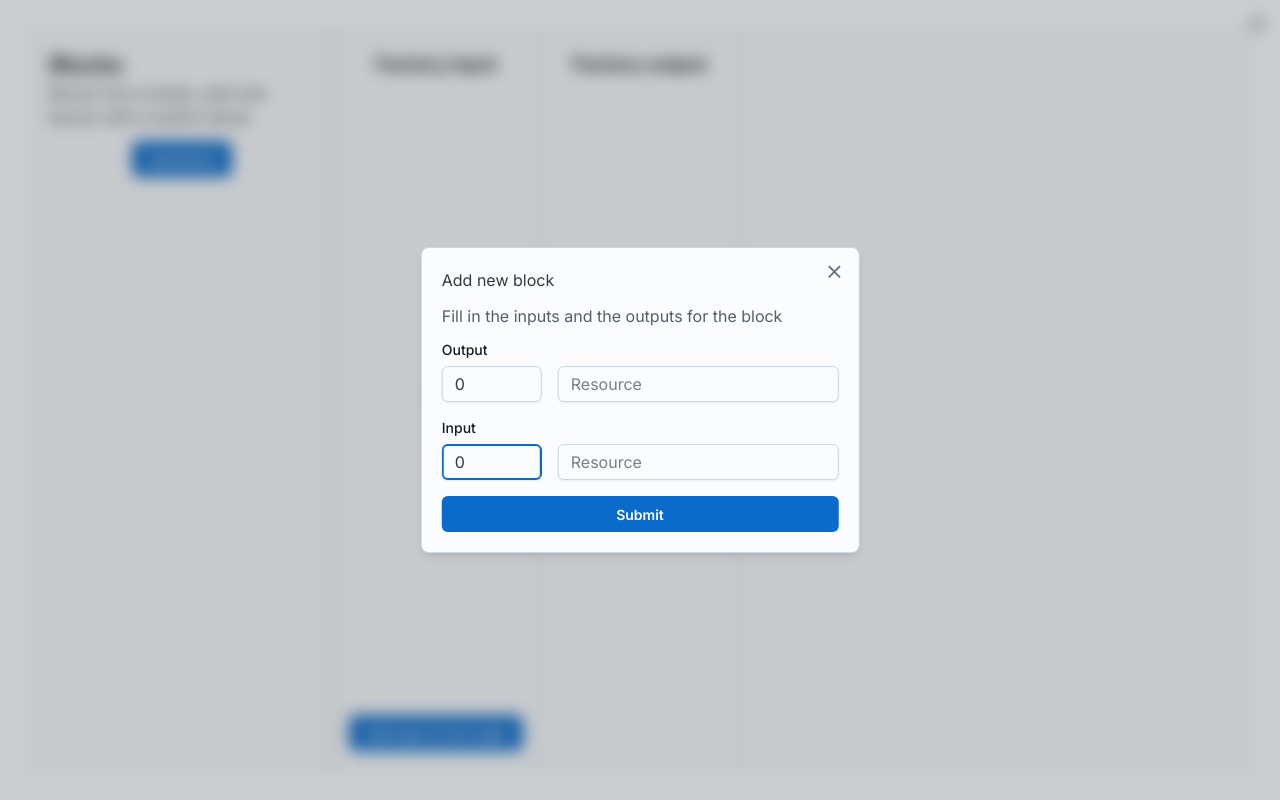
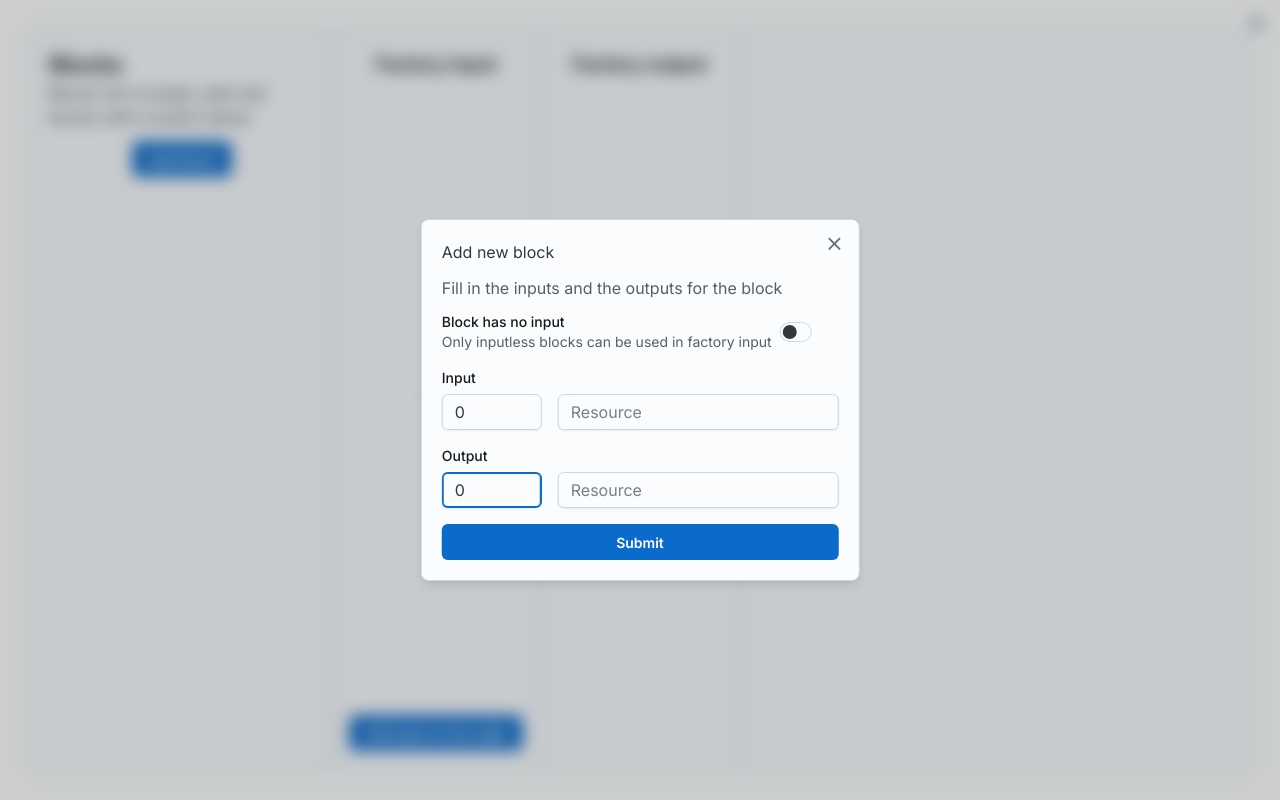
Before and after one commit to MonstraG/my-page, a Next.js app: page /diagrams in a window 1280 px wide. Both pictures are taken after a click on the button "Add block". Built offline with nearby package versions, Linux system fonts and the light colour scheme.

Commit message:
feat(diagrams): allow creating inputless blocks

```diff
--- a/src/app/(app)/diagrams/IOInput.tsx
+++ b/src/app/(app)/diagrams/IOInput.tsx
@@ -13,9 +13,10 @@ interface Props {
 	io: IO;
 	setIo: Dispatch<SetStateAction<IO>>;
 	label: string;
+	disabled?: boolean;
 }
 
-export const IOInput: FC<Props> = ({ io, setIo, label }) => {
+export const IOInput: FC<Props> = ({ io, setIo, label, disabled }) => {
 	const onAmountChange = (e: ChangeEvent<HTMLInputElement>) => {
 		setIo((prev) => ({
 			...prev,
@@ -28,7 +29,7 @@ export const IOInput: FC<Props> = ({ io, setIo, label }) => {
 	};
 
 	return (
-		<FormControl>
+		<FormControl disabled={Boolean(disabled)}>
 			<FormLabel>{label}</FormLabel>
 			<Stack direction="row" spacing={2}>
 				<Input
@@ -37,8 +38,13 @@ export const IOInput: FC<Props> = ({ io, setIo, label }) => {
 					value={io.amount}
 					onChange={onAmountChange}
 					sx={{ width: "100px" }}
+					disabled={disabled}
 				/>
-				<ResourceAutocomplete value={io.resource} onChange={onResourceChange} />
+				<ResourceAutocomplete
+					value={io.resource}
+					onChange={onResourceChange}
+					disabled={disabled}
+				/>
 			</Stack>
 		</FormControl>
 	);
--- a/src/app/(app)/diagrams/NewBlockDialog.tsx
+++ b/src/app/(app)/diagrams/NewBlockDialog.tsx
@@ -1,11 +1,11 @@
 import type { FC, FormEvent } from "react";
-import { DialogContent, Modal, ModalClose, ModalDialog, Stack, Typography } from "@mui/joy";
+import { DialogContent, Modal, ModalClose, ModalDialog, Stack, Typography, Button } from "@mui/joy";
 import { useEffect, useState } from "react";
 import type { IO } from "@/app/(app)/diagrams/diagrams.types";
-import Button from "@mui/joy/Button";
 import { getEmptyIO } from "@/app/(app)/diagrams/diagram.helpers";
 import { IOInput } from "@/app/(app)/diagrams/IOInput";
 import { Block } from "@/app/(app)/diagrams/Block";
+import { SwitchControl } from "@/app/(app)/diagrams/Switch";
 
 interface Props {
 	isOpen: boolean;
@@ -16,23 +16,28 @@ interface Props {
 export const NewBlockDialog: FC<Props> = ({ isOpen, close, addBlock }) => {
 	const [input, setInput] = useState<IO>(getEmptyIO());
 	const [output, setOutput] = useState<IO>(getEmptyIO());
+	const [inputless, setInputless] = useState<boolean>(false);
 	useEffect(() => {
 		if (isOpen) {
+			setInput(getEmptyIO());
 			setOutput(getEmptyIO());
-			setInput(getEmptyIO());
 		}
 	}, [isOpen]);
+
+	const handleInputlessChange = (newInputless: boolean) => {
+		setInputless(newInputless);
+		setInput(getEmptyIO());
+	};
 
 	const onSubmit = (event: FormEvent) => {
 		event.preventDefault();
 
-		if (
-			input.amount <= 0 ||
-			output.amount <= 0 ||
-			!input.resource.trim() ||
-			!output.resource.trim()
-		) {
-			// todo: snackbar "invalid block"
+		const inputEmpty = input.amount <= 0 || !input.resource.trim();
+		if (!inputless && inputEmpty) {
+			return;
+		}
+		const outputEmpty = output.amount <= 0 || !output.resource.trim();
+		if (outputEmpty) {
 			return;
 		}
 
@@ -53,9 +58,16 @@ export const NewBlockDialog: FC<Props> = ({ isOpen, close, addBlock }) => {
 				<DialogContent>Fill in the inputs and the outputs for the block</DialogContent>
 				<form onSubmit={onSubmit}>
 					<Stack spacing={2}>
-						<IOInput label="Output" io={input} setIo={setInput} />
+						<SwitchControl
+							label="Block has no input"
+							helperText="Only inputless blocks can be used in factory input"
+							checked={inputless}
+							setChecked={handleInputlessChange}
+						/>
 
-						<IOInput label="Input" io={output} setIo={setOutput} />
+						<IOInput label="Input" io={input} setIo={setInput} disabled={inputless} />
+
+						<IOInput label="Output" io={output} setIo={setOutput} />
 
 						<Button type="submit">Submit</Button>
 					</Stack>
--- a/src/app/(app)/diagrams/ResourceAutocomplete.tsx
+++ b/src/app/(app)/diagrams/ResourceAutocomplete.tsx
@@ -17,12 +17,13 @@ const optionEquality = (a: ResourceOption, b: ResourceOption) => a.title === b.t
 interface Props {
 	value: string;
 	onChange: (resource: string) => void;
+	disabled?: boolean | undefined;
 }
 
 /**
  * https://mui.com/joy-ui/react-autocomplete/#users-created-option
  */
-export const ResourceAutocomplete: FC<Props> = ({ value, onChange }) => {
+export const ResourceAutocomplete: FC<Props> = ({ value, onChange, disabled }) => {
 	const resourcesStore = useResourcesStore();
 	const options: ResourceOption[] = useMemo(
 		() => resourcesStore.resources.map((r) => ({ title: r })),
@@ -90,6 +91,7 @@ export const ResourceAutocomplete: FC<Props> = ({ value, onChange }) => {
 				);
 			}}
 			placeholder="Resource"
+			disabled={Boolean(disabled)}
 		/>
 	);
 };
--- /dev/null
+++ b/src/app/(app)/diagrams/Switch.tsx
@@ -0,0 +1,29 @@
+import FormControl from "@mui/joy/FormControl";
+import FormLabel from "@mui/joy/FormLabel";
+import FormHelperText from "@mui/joy/FormHelperText";
+import Switch from "@mui/joy/Switch";
+import type { FC } from "react";
+
+interface Props {
+	label: string;
+	helperText?: string;
+	checked: boolean;
+	setChecked: (newChecked: boolean) => void;
+}
+
+export const SwitchControl: FC<Props> = ({ label, helperText, checked, setChecked }) => (
+	<FormControl orientation="horizontal" sx={{ gap: 1 }}>
+		<div>
+			<FormLabel>{label}</FormLabel>
+			<FormHelperText sx={{ mt: 0 }}>{helperText}</FormHelperText>
+		</div>
+		<Switch
+			checked={checked}
+			onChange={(event) => {
+				setChecked(event.target.checked);
+			}}
+			color={checked ? "primary" : "neutral"}
+			variant={checked ? "solid" : "outlined"}
+		/>
+	</FormControl>
+);
```
